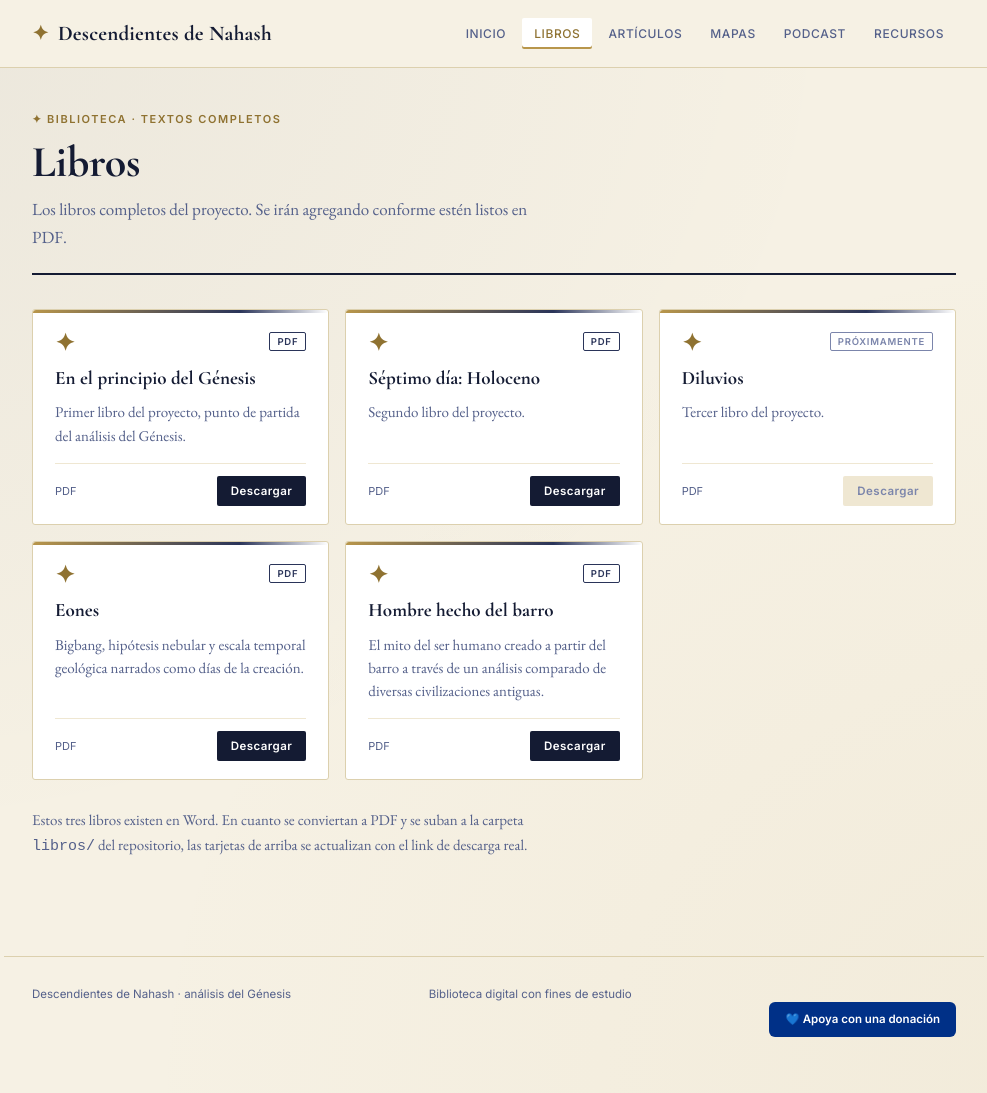
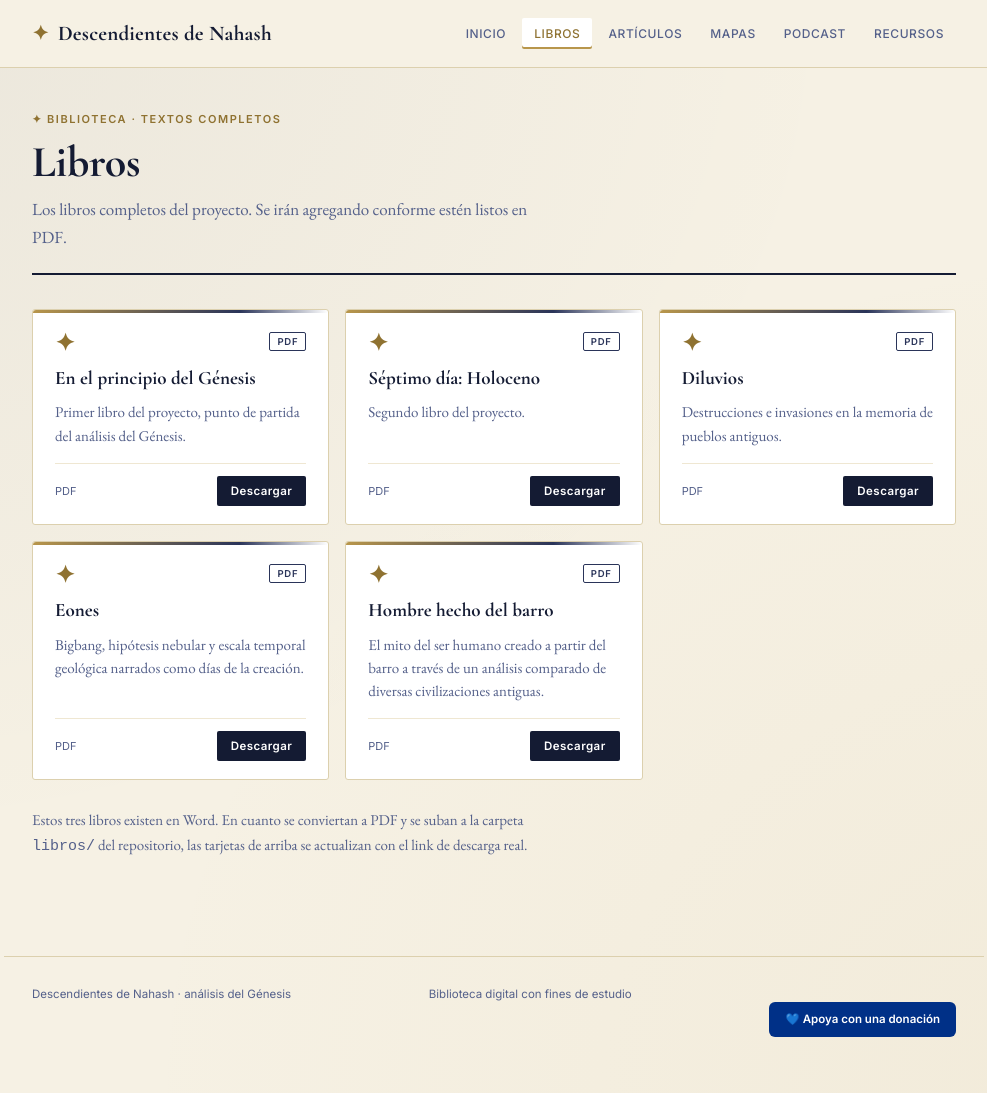
Before and after one commit to Dskartes/DescendientesdeNahash, a Jekyll site: the page built from libros.md, in a window 1280 px wide. Shown: the whole page, without its empty margins (146-1133 px from the left). Built offline with Jekyll 4.4.1, drawn with Linux system fonts in a browser that asks for light colours.

Commit message:
Modify 'Diluvios' card details in libros.md
Updated the description and status of the 'Diluvios' card.

```diff
--- a/libros.md
+++ b/libros.md
@@ -32,16 +32,16 @@ subtitle: "Los libros completos del proyecto. Se irán agregando conforme estén
     </div>
   </div>
 
-  <div class="card">
+   <div class="card">
     <div class="card-top">
       <div class="card-mark">✦</div>
-      <div class="card-tag soon">Próximamente</div>
+      <div class="card-tag">PDF</div>
     </div>
     <h3 class="card-title">Diluvios</h3>
-    <p class="card-desc">Tercer libro del proyecto.</p>
+    <p class="card-desc">Destrucciones e invasiones en la memoria de pueblos antiguos.</p>
     <div class="card-meta">
       <span class="card-info">PDF</span>
-      <span class="card-btn disabled">Descargar</span>
+      <a class="card-btn" href="{{ '/libros/Diluvios.pdf' | relative_url }}" download>Descargar</a>
     </div>
   </div>
 <div class="card">
```
